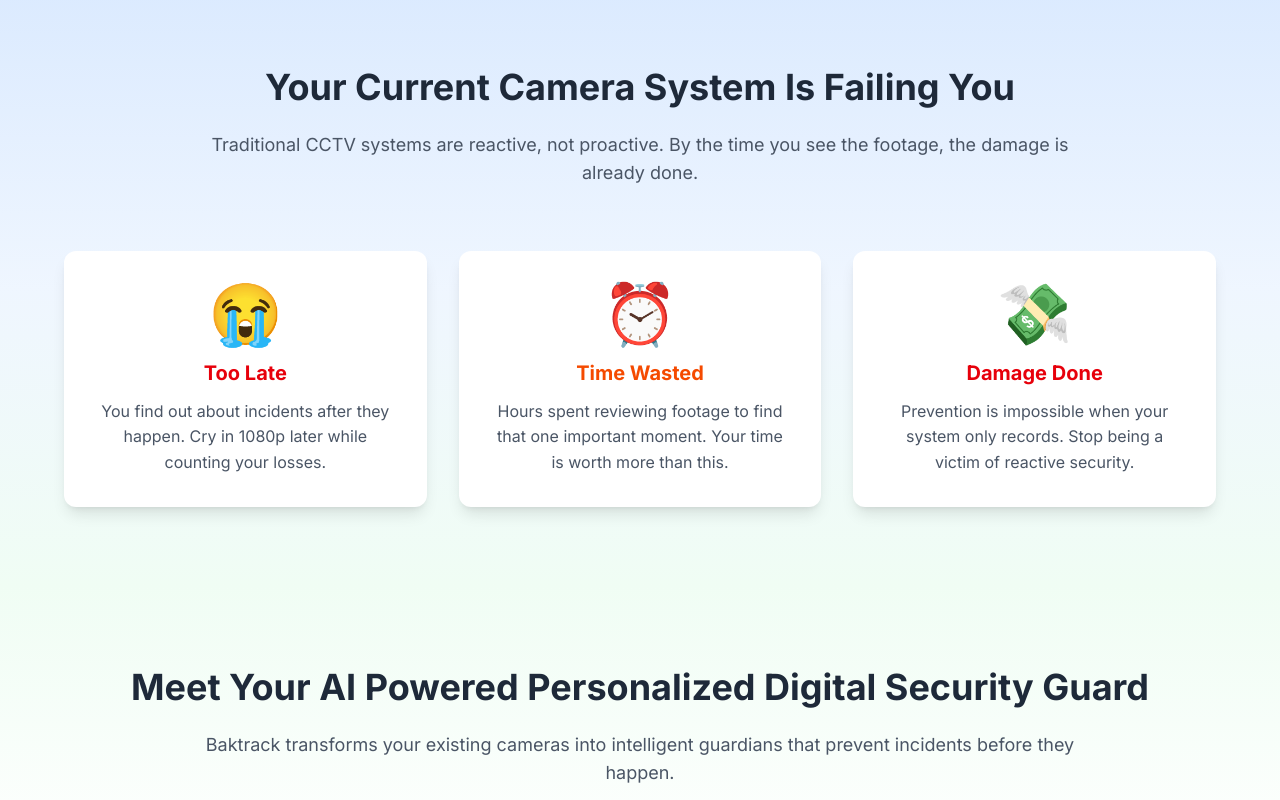
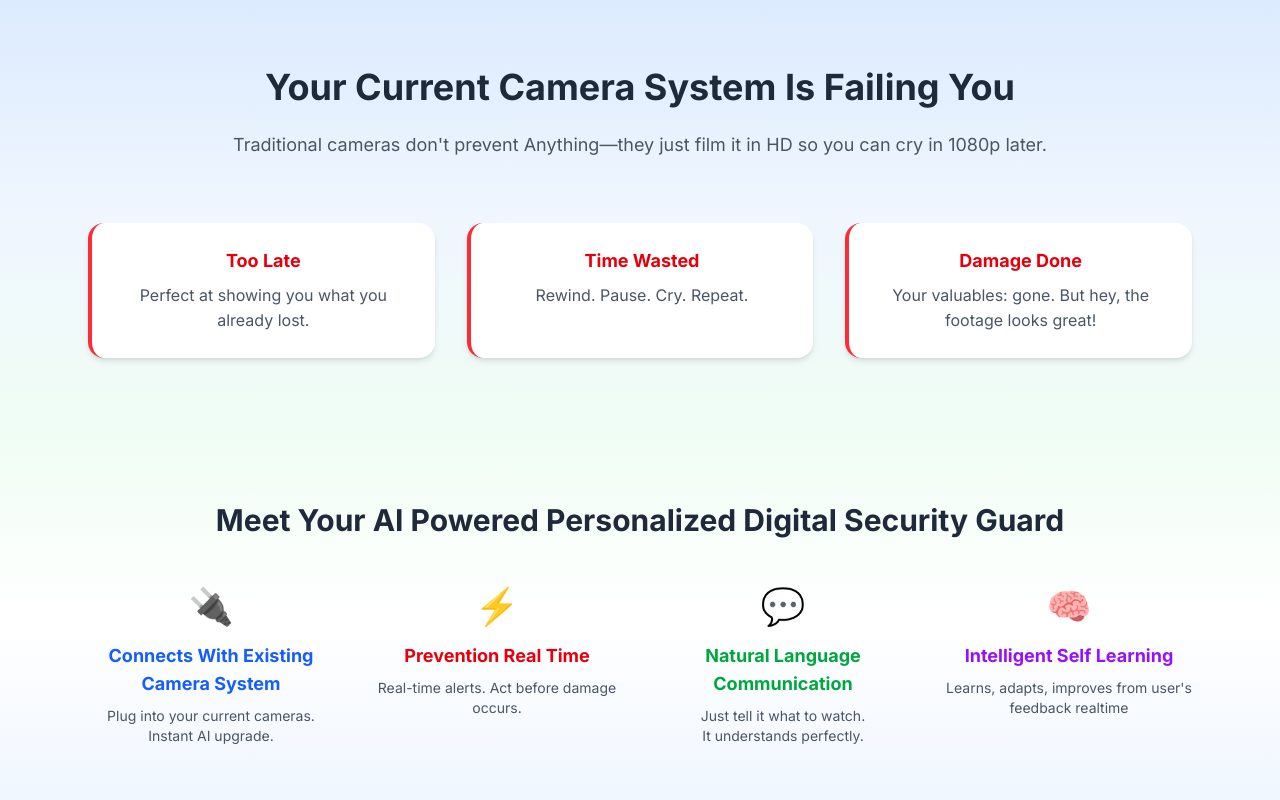
Before and after one commit to dhruvsojitra76/Baktrack_Website_Dev, a Next.js app: page / in a window 1280 px wide. Shown: the part 1060-1860 px from the top of the page. Built offline with nearby package versions, Linux system fonts and the light colour scheme.

Commit message:
added changes on header and contact

```diff
--- a/src/app/page.tsx
+++ b/src/app/page.tsx
@@ -326,6 +326,20 @@ export default function Home() {
     window.addEventListener("scroll", handleScroll);
     return () => window.removeEventListener("scroll", handleScroll);
   }, []);
+  const issues = [
+    {
+      title: "Too Late",
+      description: "Perfect at showing you what you already lost.",
+    },
+    {
+      title: "Time Wasted",
+      description: "Rewind. Pause. Cry. Repeat.",
+    },
+    {
+      title: "Damage Done",
+      description: "Your valuables: gone. But hey, the footage looks great!",
+    },
+  ];
   return (
     <div className="min-h-screen bg-gradient-to-br from-gray-50 to-purple-50 overflow-x-hidden">
       {/* Navigation */}
@@ -365,7 +379,7 @@ export default function Home() {
 
 
       {/* Problem Agitation Section */}
-      <section className="px-6 py-20 bg-gradient-to-b from-blue-100 via-blue-50 to-green-50 relative">
+      <section className="px-6 py-20 bg-gradient-to-b from-blue-100 via-blue-50 to-green-50 relative" id="features">
         <div className="max-w-6xl mx-auto text-center">
           <h2
             className={`text-4xl font-bold text-gray-800 mb-6 transition-all duration-1000 ${animatedElements.has('problem-title') ? 'opacity-100 translate-y-0' : 'opacity-0 translate-y-10'
@@ -382,48 +396,31 @@ export default function Home() {
             id="problem-subtitle"
             data-animate
           >
-            Traditional CCTV systems are reactive, not proactive. By the time you see the footage, the damage is already done.
+            Traditional cameras don't prevent Anything—they just film it in HD so you can cry in 1080p later.
           </p>
 
-          <div className="grid grid-cols-1 md:grid-cols-3 gap-8">
-            <div
-              className={`bg-white rounded-xl p-8 shadow-lg transition-all duration-1000 delay-300 hover:shadow-xl hover:scale-105 ${animatedElements.has('problem-1') ? 'opacity-100 translate-y-0' : 'opacity-0 translate-y-10'
-                }`}
-              id="problem-1"
-              data-animate
-            >
-              <div className="text-6xl mb-4">😭</div>
-              <h3 className="text-xl font-bold mb-3 text-red-600">Too Late</h3>
-              <p className="text-gray-600">You find out about incidents after they happen. Cry in 1080p later while counting your losses.</p>
-            </div>
-
-            <div
-              className={`bg-white rounded-xl p-8 shadow-lg transition-all duration-1000 delay-500 hover:shadow-xl hover:scale-105 ${animatedElements.has('problem-2') ? 'opacity-100 translate-y-0' : 'opacity-0 translate-y-10'
-                }`}
-              id="problem-2"
-              data-animate
-            >
-              <div className="text-6xl mb-4">⏰</div>
-              <h3 className="text-xl font-bold mb-3 text-orange-600">Time Wasted</h3>
-              <p className="text-gray-600">Hours spent reviewing footage to find that one important moment. Your time is worth more than this.</p>
-            </div>
-
-            <div
-              className={`bg-white rounded-xl p-8 shadow-lg transition-all duration-1000 delay-700 hover:shadow-xl hover:scale-105 ${animatedElements.has('problem-3') ? 'opacity-100 translate-y-0' : 'opacity-0 translate-y-10'
-                }`}
-              id="problem-3"
-              data-animate
-            >
-              <div className="text-6xl mb-4">💸</div>
-              <h3 className="text-xl font-bold mb-3 text-red-600">Damage Done</h3>
-              <p className="text-gray-600">Prevention is impossible when your system only records. Stop being a victim of reactive security.</p>
+          <div className="max-w-6xl mx-auto px-6">
+            <div className="grid grid-cols-1 md:grid-cols-3 gap-8">
+              {issues.map((issue, idx) => (
+                <div
+                  key={idx}
+                  className="bg-white rounded-2xl shadow-md p-6 border-l-4 border-red-500 text-center
+                   hover:shadow-xl transform transition-transform duration-300 hover:scale-105"
+                >
+                  <h3 className="text-lg font-bold text-red-600 mb-2">
+                    {issue.title}
+                  </h3>
+                  <p className="text-gray-600">{issue.description}</p>
+                </div>
+              ))}
             </div>
           </div>
+
         </div>
       </section>
 
       {/* Solution Section */}
-      <section className="px-6 py-20 bg-gradient-to-b from-green-50 via-white to-gray-50">
+      {/* <section className="px-6 py-20 bg-gradient-to-b from-green-50 via-white to-gray-50">
         <div className="max-w-6xl mx-auto text-center">
           <h2
             className={`text-4xl font-bold text-gray-800 mb-6 transition-all duration-1000 ${animatedElements.has('solution-title') ? 'opacity-100 translate-y-0' : 'opacity-0 translate-y-10'
@@ -486,6 +483,61 @@ export default function Home() {
               <div className="text-4xl mb-4">🧠</div>
               <h3 className="text-xl font-semibold mb-3 text-purple-600">Intelligent Self Learning</h3>
               <p className="text-gray-600">Learns, adapts, improves from user&apos;s feedback realtime</p>
+            </div>
+          </div>
+        </div>
+      </section> */}
+      <section className="bg-gradient-to-b from-green-50 via-white to-blue-50">
+        {/* Heading */}
+        <div className='max-w-6xl mx-auto px-6 py-16 text-center'>
+          <h2 className="text-2xl md:text-3xl font-bold text-gray-800 mb-12">
+            Meet Your AI Powered Personalized Digital Security Guard
+          </h2>
+
+          {/* Grid */}
+          <div className="grid grid-cols-1 md:grid-cols-4 gap-10">
+            {/* Feature 1 */}
+            <div className="flex flex-col items-center">
+              <span className="text-4xl mb-4">🔌</span>
+              <h3 className="text-lg font-bold text-blue-600 mb-2">
+                Connects With Existing <br /> Camera System
+              </h3>
+              <p className="text-gray-600 text-sm">
+                Plug into your current cameras. <br /> Instant AI upgrade.
+              </p>
+            </div>
+
+            {/* Feature 2 */}
+            <div className="flex flex-col items-center">
+              <span className="text-4xl mb-4">⚡</span>
+              <h3 className="text-lg font-bold text-red-600 mb-2">
+                Prevention Real Time
+              </h3>
+              <p className="text-gray-600 text-sm">
+                Real-time alerts. Act before damage occurs.
+              </p>
+            </div>
+
+            {/* Feature 3 */}
+            <div className="flex flex-col items-center">
+              <span className="text-4xl mb-4">💬</span>
+              <h3 className="text-lg font-bold text-green-600 mb-2">
+                Natural Language Communication
+              </h3>
+              <p className="text-gray-600 text-sm">
+                Just tell it what to watch. <br /> It understands perfectly.
+              </p>
+            </div>
+
+            {/* Feature 4 */}
+            <div className="flex flex-col items-center">
+              <span className="text-4xl mb-4">🧠</span>
+              <h3 className="text-lg font-bold text-purple-600 mb-2">
+                Intelligent Self Learning
+              </h3>
+              <p className="text-gray-600 text-sm">
+                Learns, adapts, improves from user's <br /> feedback realtime
+              </p>
             </div>
           </div>
         </div>
@@ -642,7 +694,7 @@ export default function Home() {
       </section> */}
 
       {/* Enterprise Scale Section */}
-      <section className="py-20 bg-gradient-to-b from-blue-50 to-gray-50">
+      <section className="py-20 bg-gradient-to-b from-blue-50 to-gray-50" id='benefits'>
         <div className="max-w-6xl mx-auto px-6">
           <div className="text-center mb-16">
             <h2
@@ -934,7 +986,7 @@ export default function Home() {
       </section>
 
       {/* Pricing Section */}
-      {/* <section className="px-6 py-20 bg-gray-50" id="pricing">
+      <section className="px-6 py-20 bg-gray-50" id="pricing">
         <div className="max-w-6xl mx-auto">
           <h2
             className={`text-4xl font-bold text-center text-gray-800 mb-6 transition-all duration-1000 ${animatedElements.has('pricing-title') ? 'opacity-100 translate-y-0' : 'opacity-0 translate-y-10'
@@ -1065,10 +1117,25 @@ export default function Home() {
             </div>
           </div>
         </div>
-      </section> */}
+      </section>
+      <div className="bg-gray-100 py-20 text-center">
+        {/* Title */}
+        <h2 className="text-2xl md:text-3xl font-bold text-gray-800 mb-6">
+          Don't Wait for the Next Incident
+        </h2>
+
+        {/* Button */}
+        <a
+          href="#"
+          className="inline-block bg-gray-800 text-white font-medium px-6 py-3 rounded-lg shadow-md hover:bg-gray-900 transition duration-300"
+        >
+          Start Free Trial
+        </a>
+      </div>
+
       {/* <ContactUs /> */}
       {/* Footer */}
-      <Footer/>
+      <Footer />
       {/* <footer className="bg-gray-900 text-gray-300 px-6 py-12" id="contact">
         <div className="max-w-6xl mx-auto grid grid-cols-1 md:grid-cols-4 gap-8">
           <div>
```
